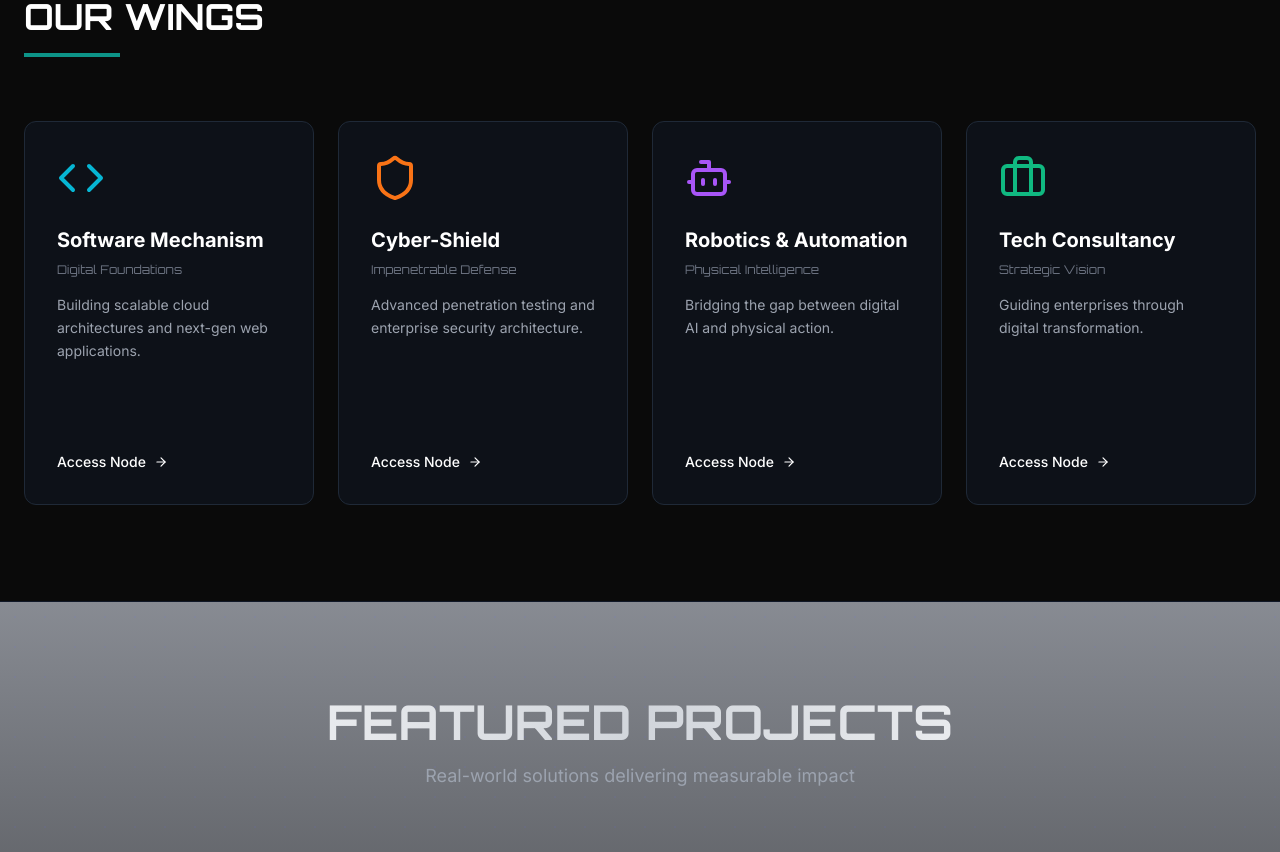
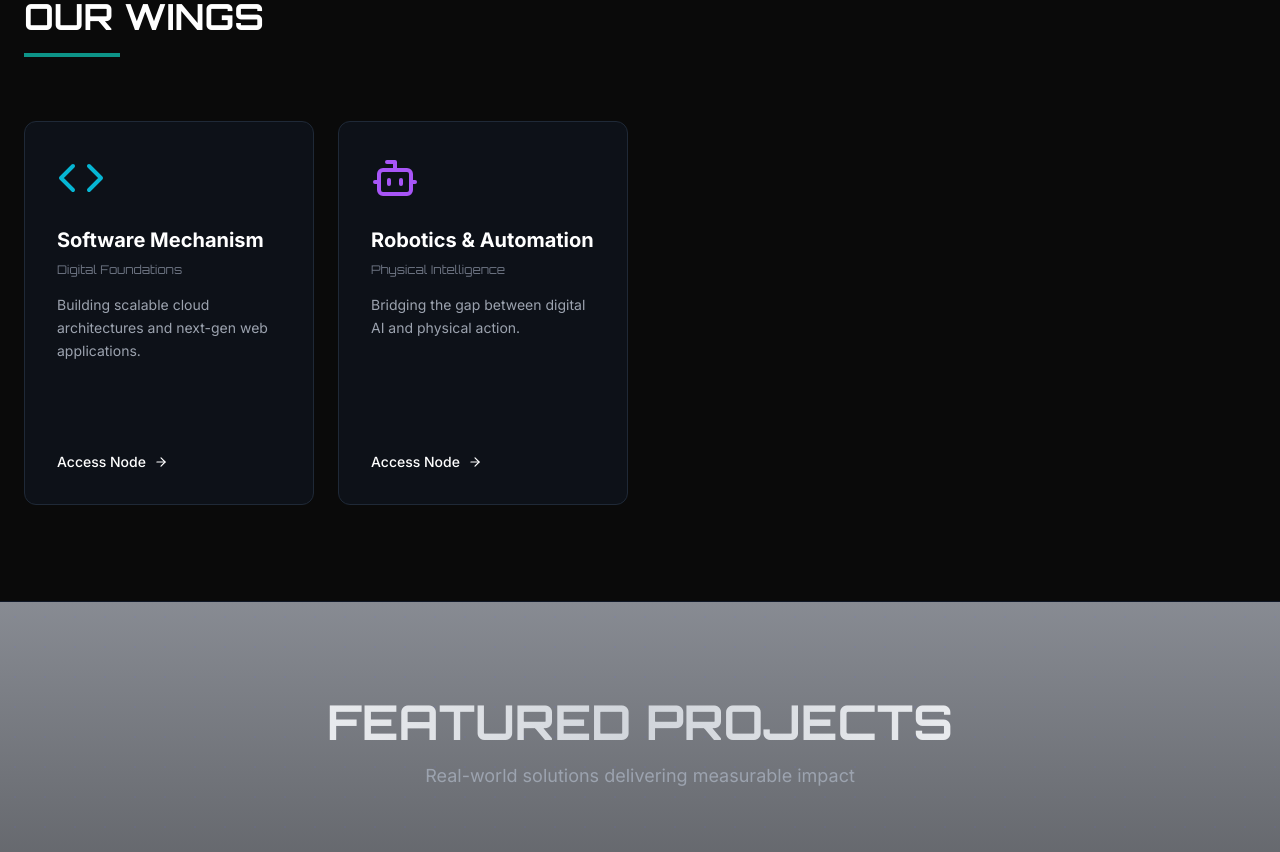
Before and after one commit to Th3UrBanGuy/techtonic-ui, a React (Vite) app: page / in a window 1280 px wide. Shown: the part 900-1752 px from the top of the page. Built offline with nearby package versions, Linux system fonts and the light colour scheme; grey boxes are pictures that could not be loaded.

Commit message:
hide the cyber and tech consultancy one

```diff
--- a/constants.ts
+++ b/constants.ts
@@ -33,33 +33,34 @@ export const WINGS: Wing[] = [
       '🌟 5-star client satisfaction rating'
     ]
   },
-  {
-    id: 'security',
-    name: 'Cyber-Shield',
-    tagline: 'Impenetrable Defense',
-    description: 'Advanced penetration testing and enterprise security architecture.',
-    icon: Shield,
-    color: 'text-orange-500',
-    techStack: ['Kali Linux', 'Python', 'Metasploit', 'SentinelOne'],
-    features: ['Security Audits', 'Threat Intelligence', 'Zero Trust Architecture'],
-    teamName: 'Guardian Protocol',
-    teamLogo: 'https://via.placeholder.com/400x400/FF6B35/FFFFFF?text=GP',
-    teamSubtitle: 'Cybersecurity Defense Team',
-    teamPurpose: 'Guardian Protocol is an elite cybersecurity team committed to protecting digital assets and infrastructure. We specialize in advanced threat detection, penetration testing, and implementing zero-trust security architectures that safeguard organizations from evolving cyber threats.',
-    teamTimeline: [
-      { year: '2023', event: 'Team Formation & First Security Audit' },
-      { year: '2024', event: 'Prevented 200+ Cyber Attacks' },
-      { year: '2025', event: 'Zero Trust Implementation - 30+ Enterprises' },
-      { year: '2026', event: 'AI-Powered Threat Detection System' }
-    ],
-    teamAchievements: [
-      '🛡️ Best Security Team - CyberSec Awards 2024',
-      '🔒 100% Success Rate in Penetration Tests',
-      '⚡ Real-time threat detection in 15+ countries',
-      '🎯 Certified Ethical Hackers (CEH) Team',
-      '🏆 National Cybersecurity Excellence Award'
-    ]
-  },
+  // TEMPORARILY HIDDEN - Can be re-enabled later
+  // {
+  //   id: 'security',
+  //   name: 'Cyber-Shield',
+  //   tagline: 'Impenetrable Defense',
+  //   description: 'Advanced penetration testing and enterprise security architecture.',
+  //   icon: Shield,
+  //   color: 'text-orange-500',
+  //   techStack: ['Kali Linux', 'Python', 'Metasploit', 'SentinelOne'],
+  //   features: ['Security Audits', 'Threat Intelligence', 'Zero Trust Architecture'],
+  //   teamName: 'Guardian Protocol',
+  //   teamLogo: 'https://via.placeholder.com/400x400/FF6B35/FFFFFF?text=GP',
+  //   teamSubtitle: 'Cybersecurity Defense Team',
+  //   teamPurpose: 'Guardian Protocol is an elite cybersecurity team committed to protecting digital assets and infrastructure. We specialize in advanced threat detection, penetration testing, and implementing zero-trust security architectures that safeguard organizations from evolving cyber threats.',
+  //   teamTimeline: [
+  //     { year: '2023', event: 'Team Formation & First Security Audit' },
+  //     { year: '2024', event: 'Prevented 200+ Cyber Attacks' },
+  //     { year: '2025', event: 'Zero Trust Implementation - 30+ Enterprises' },
+  //     { year: '2026', event: 'AI-Powered Threat Detection System' }
+  //   ],
+  //   teamAchievements: [
+  //     '🛡️ Best Security Team - CyberSec Awards 2024',
+  //     '🔒 100% Success Rate in Penetration Tests',
+  //     '⚡ Real-time threat detection in 15+ countries',
+  //     '🎯 Certified Ethical Hackers (CEH) Team',
+  //     '🏆 National Cybersecurity Excellence Award'
+  //   ]
+  // },
   {
     id: 'robotics',
     name: 'Robotics & Automation',
@@ -86,33 +87,34 @@ export const WINGS: Wing[] = [
       '🤝 Partnership with 12+ industrial clients'
     ]
   },
-  {
-    id: 'consultancy',
-    name: 'Tech Consultancy',
-    tagline: 'Strategic Vision',
-    description: 'Guiding enterprises through digital transformation.',
-    icon: Briefcase,
-    color: 'text-emerald-500',
-    techStack: ['Big Data', 'BI Tools', 'Agile', 'Six Sigma'],
-    features: ['Digital Transformation', 'IT Strategy', 'Market Analysis'],
-    teamName: 'Nexus Advisors',
-    teamLogo: 'https://via.placeholder.com/400x400/10B981/FFFFFF?text=NA',
-    teamSubtitle: 'Strategic Technology Consultants',
-    teamPurpose: 'Nexus Advisors is a strategic technology consulting team that guides enterprises through complex digital transformations. We combine deep technical expertise with business acumen to deliver actionable insights and roadmaps that drive sustainable growth and competitive advantage.',
-    teamTimeline: [
-      { year: '2022', event: 'Consultancy Launch & First Client' },
-      { year: '2023', event: 'Digital Transformation - 25+ Companies' },
-      { year: '2024', event: 'Strategic Partnership with Fortune 500' },
-      { year: '2025', event: 'AI Strategy Framework Development' }
-    ],
-    teamAchievements: [
-      '💼 Top Consulting Firm - Tech Advisory 2024',
-      '📈 $50M+ in client cost savings',
-      '🌐 Served clients in 20+ countries',
-      '🎓 Published 15+ industry whitepapers',
-      '⭐ 98% Client Retention Rate'
-    ]
-  }
+  // TEMPORARILY HIDDEN - Can be re-enabled later
+  // {
+  //   id: 'consultancy',
+  //   name: 'Tech Consultancy',
+  //   tagline: 'Strategic Vision',
+  //   description: 'Guiding enterprises through digital transformation.',
+  //   icon: Briefcase,
+  //   color: 'text-emerald-500',
+  //   techStack: ['Big Data', 'BI Tools', 'Agile', 'Six Sigma'],
+  //   features: ['Digital Transformation', 'IT Strategy', 'Market Analysis'],
+  //   teamName: 'Nexus Advisors',
+  //   teamLogo: 'https://via.placeholder.com/400x400/10B981/FFFFFF?text=NA',
+  //   teamSubtitle: 'Strategic Technology Consultants',
+  //   teamPurpose: 'Nexus Advisors is a strategic technology consulting team that guides enterprises through complex digital transformations. We combine deep technical expertise with business acumen to deliver actionable insights and roadmaps that drive sustainable growth and competitive advantage.',
+  //   teamTimeline: [
+  //     { year: '2022', event: 'Consultancy Launch & First Client' },
+  //     { year: '2023', event: 'Digital Transformation - 25+ Companies' },
+  //     { year: '2024', event: 'Strategic Partnership with Fortune 500' },
+  //     { year: '2025', event: 'AI Strategy Framework Development' }
+  //   ],
+  //   teamAchievements: [
+  //     '💼 Top Consulting Firm - Tech Advisory 2024',
+  //     '📈 $50M+ in client cost savings',
+  //     '🌐 Served clients in 20+ countries',
+  //     '🎓 Published 15+ industry whitepapers',
+  //     '⭐ 98% Client Retention Rate'
+  //   ]
+  // }
 ];
 
 export const PROJECTS: Project[] = [
```
